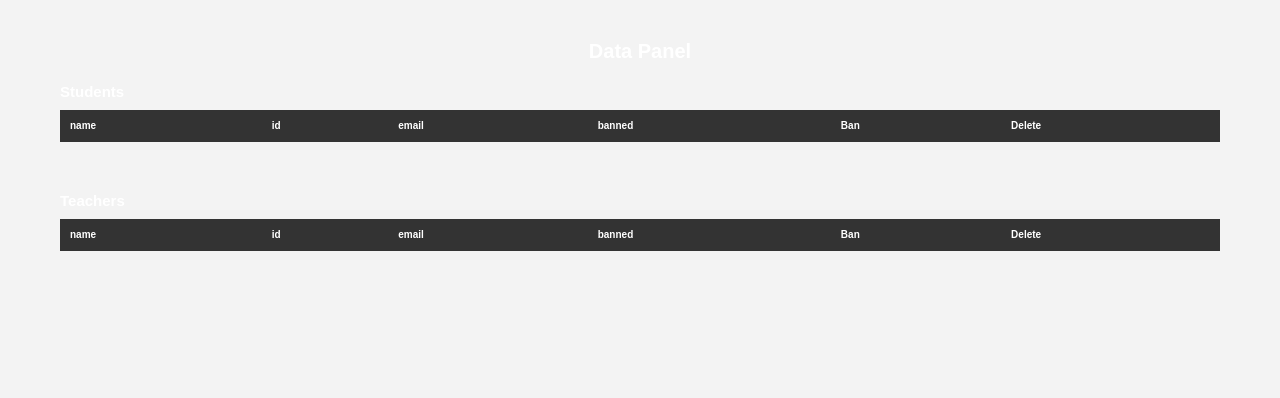
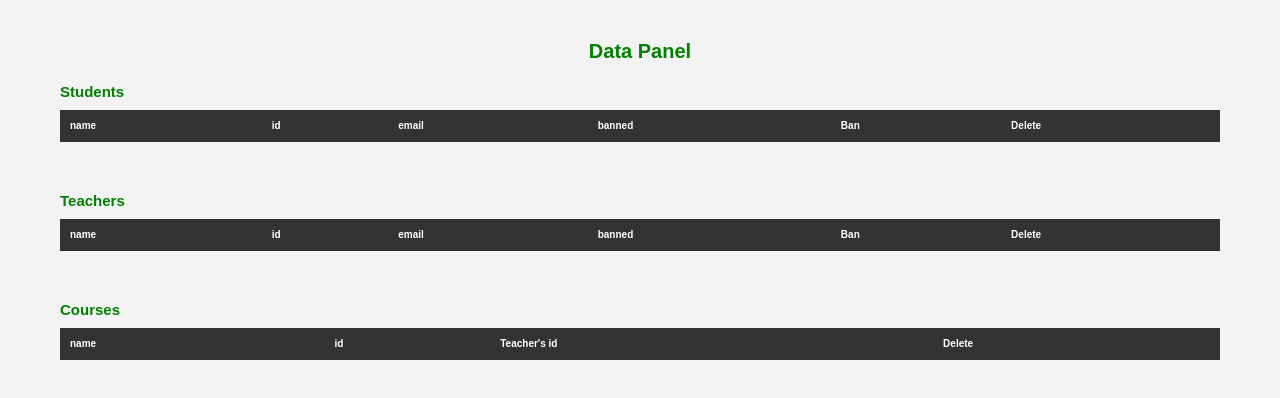
Before and after one commit to AhmadAbouAmoun/e_learning_website, a React (Create React App) app: page /AdminPanel in a window 1280 px wide. Shown: the top 398 px of the page. Built offline with nearby package versions, Linux system fonts and the light colour scheme.

Commit message:
removed the get users api and created the getTEachers and getStudents apis instead

```diff
--- a/src/pages/Admin_Panel.js
+++ b/src/pages/Admin_Panel.js
@@ -1,11 +1,7 @@
+import {useEffect} from "react";
 import classes from "../styles/tableDesgin.module.css";
 
 const AdminPanel = () => {
-    // fetch("http://localhost/e-learning-website/server/GetUsers.php", {method: "POST", body: {type: "student"}})
-    // .then((response) => response.json())
-    // .then((data) => {
-    //     console.log(data);
-    // });
     return (
         <main className={classes.dataPanel}>
             <h1>Data Panel</h1>
@@ -42,6 +38,19 @@ const AdminPanel = () => {
                     </thead>
                 </table>
             </section>
+            <section className={classes.dataTable}>
+                <h2>Courses</h2>
+                <table>
+                    <thead>
+                        <tr>
+                            <th>name</th>
+                            <th>id</th>
+                            <th>Teacher's id</th>
+                            <th>Delete</th>
+                        </tr>
+                    </thead>
+                </table>
+            </section>
         </main>
     );
 };
--- a/src/styles/tableDesgin.module.css
+++ b/src/styles/tableDesgin.module.css
@@ -1,12 +1,12 @@
 .dataPanel {
-    color: #fff;
+    color: green;
     padding: 20px;
 }
 
 .dataPanel h1 {
     font-size: 2rem;
     margin-bottom: 1rem;
-    color: #fff;
+    color: green;
     text-align: center;
 }
 
```
Also changed, not shown: 2 other files (tests, documents, lock files or other folders).
